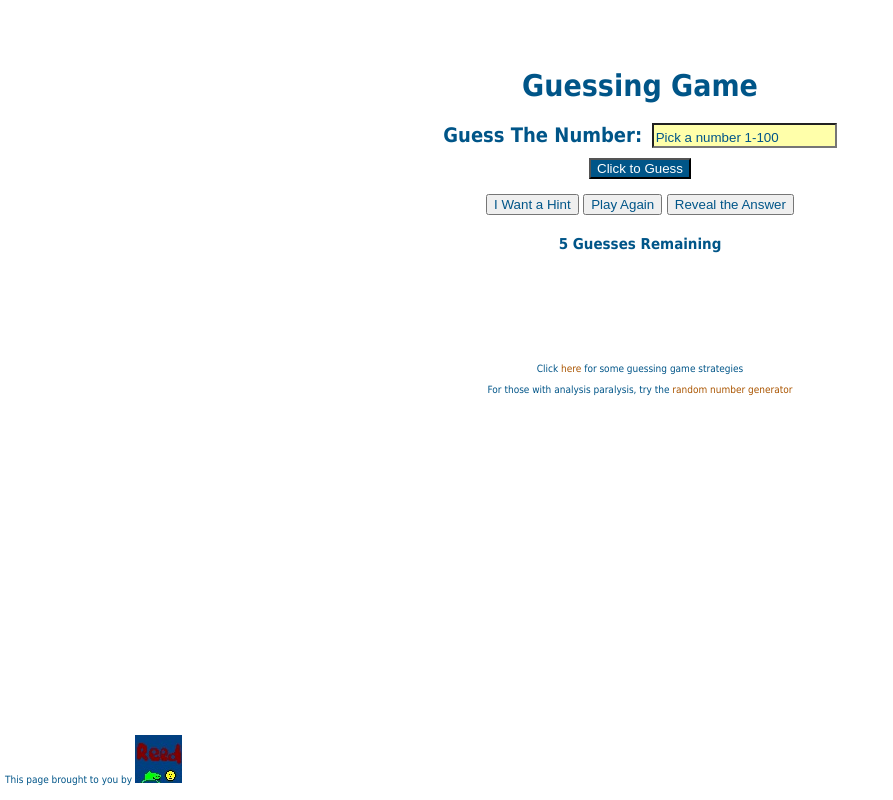
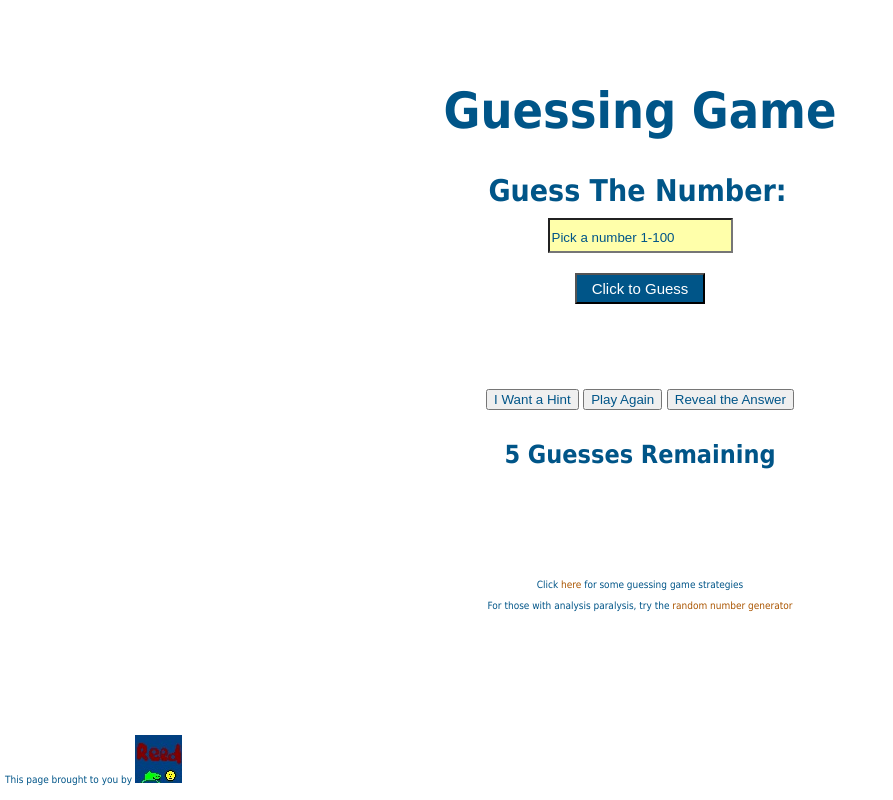
Before and after one commit to RaekwonStorm/Guessing-Game, a plain HTML site: page index.html in a window 1280 px wide. Shown: the whole page, without its empty margins (0-893 px from the left). Drawn offline with Linux system fonts and the light colour scheme.

Commit message:
updated css

```diff
--- a/main.css
+++ b/main.css
@@ -10,23 +10,25 @@ h1, h3 {
   display: inline-block;
 }
 h1 {
-  font-size: 30px;
+  font-size: 50px;
 }
 h3 {
-  font-size: 15px;
+  font-size: 25px;
   margin-bottom: 100px;
 }
 
 label {
-  font-size: 20px;
+  font-size: 30px;
   font-weight: bold;
   padding-right: 5px;
 }
 
 input.box {
+  display: block;
+  margin: 10px auto 20px auto;
   background-color: #FFFFAA;
   color: #005588;
-  line-height: 15px;
+  line-height: 25px;
   padding-top: 5px;
 }
 
@@ -34,7 +36,9 @@ input.try {
   display: block;
   color: #FFFFFF;
   background-color: #005588;
-  margin: 10px auto 10px auto;
+  margin: 10px auto 80px auto;
+  padding: 5px 15px 5px 15px;
+  font-size: 15px;
 }
 
 input.button {
```
